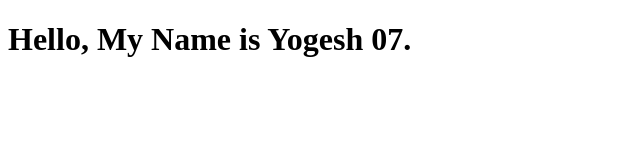
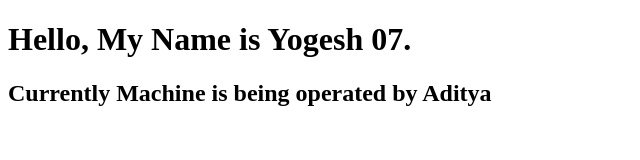
Before and after one commit to yogeshprasad07/test-folder, a plain HTML site: page index.html in a window 1280 px wide. Shown: the whole page, without its empty margins (0-640 px from the left). Drawn offline with Linux system fonts and the light colour scheme.

Commit message:
added some changes in index.html file

```diff
--- a/index.html
+++ b/index.html
@@ -7,5 +7,6 @@
 </head>
 <body>
     <h1>Hello, My Name is Yogesh 07.</h1>
+    <h2>Currently Machine is being operated by Aditya</h2>
 </body>
 </html>
```
